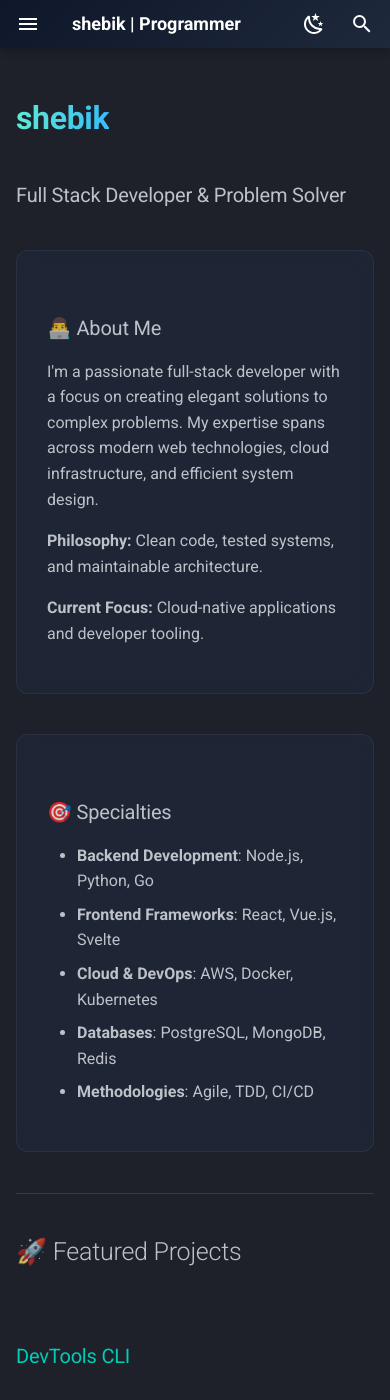
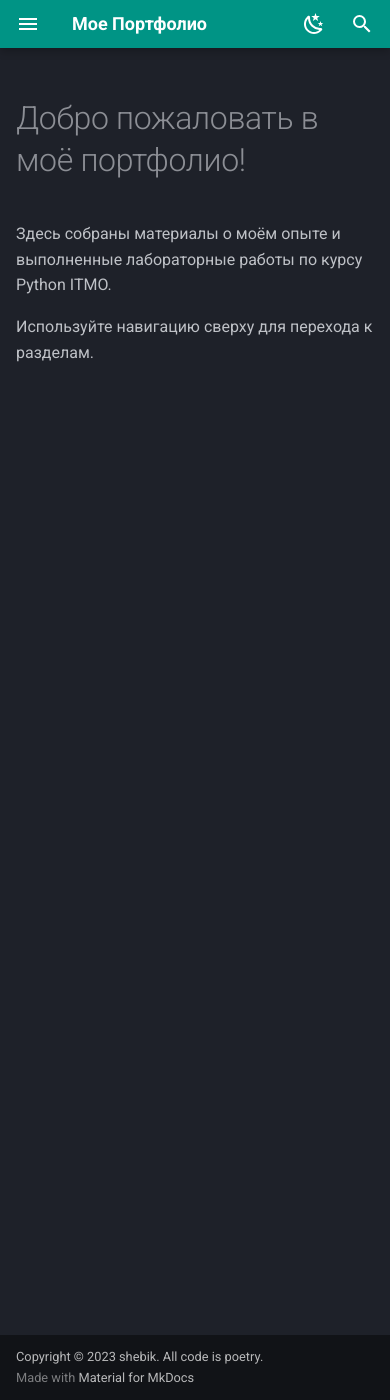
Before and after one commit to Shelbyen/shelbyen.github.io, an MkDocs documentation site: the page built from docs/index.md, in a window 390 px wide and 1400 px high. Built offline with MkDocs 1.6.1 and Material for MkDocs 9.7.7, drawn with Linux system fonts in a browser that asks for light colours; some of the changed text lies outside the part shown.

Commit message:
feat: update site for task

````diff
--- a/docs/css/custom.css
+++ /dev/null
@@ -1,132 +0,0 @@
-/* Custom styles for shebik's MkDocs site */
-
-:root {
-    --primary-gradient: linear-gradient(90deg, #5eead4, #38bdf8);
-    --card-bg: rgba(30, 41, 59, 0.7);
-    --border-color: rgba(148, 163, 184, 0.1);
-}
-
-/* Gradient text */
-.gradient-text {
-    background: var(--primary-gradient);
-    -webkit-background-clip: text;
-    background-clip: text;
-    color: transparent;
-    font-weight: 800;
-}
-
-/* Card layouts */
-.card-grid {
-    display: grid;
-    grid-template-columns: repeat(auto-fit, minmax(300px, 1fr));
-    gap: 2rem;
-    margin: 2rem 0;
-}
-
-.card {
-    background: var(--card-bg);
-    backdrop-filter: blur(10px);
-    border-radius: 12px;
-    padding: 1.5rem;
-    border: 1px solid var(--border-color);
-    transition: transform 0.3s ease, box-shadow 0.3s ease;
-}
-
-.card:hover {
-    transform: translateY(-5px);
-    box-shadow: 0 10px 30px rgba(0, 0, 0, 0.2);
-}
-
-/* Projects grid */
-.projects-grid {
-    display: grid;
-    gap: 2rem;
-    margin: 2rem 0;
-}
-
-.project-card {
-    background: var(--card-bg);
-    border-radius: 12px;
-    padding: 2rem;
-    border-left: 4px solid #5eead4;
-    margin: 1rem 0;
-}
-
-/* Skills styling */
-.skill-category {
-    background: rgba(15, 23, 42, 0.5);
-    border-radius: 8px;
-    padding: 1.5rem;
-    margin: 1.5rem 0;
-    border: 1px solid var(--border-color);
-}
-
-/* Contact grid */
-.contact-grid {
-    display: grid;
-    grid-template-columns: repeat(auto-fit, minmax(250px, 1fr));
-    gap: 1.5rem;
-    margin: 2rem 0;
-}
-
-.contact-card {
-    background: var(--card-bg);
-    border-radius: 12px;
-    padding: 1.5rem;
-    text-align: center;
-}
-
-/* Quote styling */
-.quote {
-    font-style: italic;
-    color: #94a3b8;
-    border-left: 3px solid #5eead4;
-    padding-left: 1rem;
-    margin: 2rem 0;
-}
-
-/* Table improvements */
-.md-typeset table:not([class]) {
-    box-shadow: 0 4px 10px rgba(0, 0, 0, 0.1);
-    border-radius: 8px;
-    overflow: hidden;
-}
-
-.md-typeset table:not([class]) th {
-    background: linear-gradient(90deg, rgba(94, 234, 212, 0.1), rgba(56, 189, 248, 0.1));
-}
-
-/* Custom header */
-.md-header {
-    background: linear-gradient(135deg, #0f172a 0%, #1e293b 100%);
-    backdrop-filter: blur(10px);
-}
-
-/* Code block styling */
-.highlight pre {
-    border-radius: 8px;
-    border: 1px solid var(--border-color);
-}
-
-/* Button styling */
-.md-button {
-    border-radius: 8px;
-    transition: all 0.3s ease;
-}
-
-.md-button--primary {
-    background: var(--primary-gradient);
-    border: none;
-}
-
-/* Responsive adjustments */
-@media (max-width: 768px) {
-    .card-grid,
-    .contact-grid {
-        grid-template-columns: 1fr;
-    }
-
-    .project-card {
-        padding: 1rem;
-    }
-}
--- a/docs/index.md
+++ b/docs/index.md
@@ -1,71 +1,5 @@
----
-title: Home
-description: Full Stack Developer & Problem Solver
----
+# Добро пожаловать в моё портфолио!
 
-# <span class="gradient-text">shebik</span>
-### Full Stack Developer & Problem Solver
+Здесь собраны материалы о моём опыте и выполненные лабораторные работы по курсу Python ITMO.
 
-<div class="card-grid" markdown="1">
-
-<div class="card" markdown="1">
-### 👨‍💻 About Me
-
-I'm a passionate full-stack developer with a focus on creating elegant solutions to complex problems. My expertise spans across modern web technologies, cloud infrastructure, and efficient system design.
-
-**Philosophy:** Clean code, tested systems, and maintainable architecture.
-
-**Current Focus:** Cloud-native applications and developer tooling.
-
-</div>
-
-<div class="card" markdown="1">
-### 🎯 Specialties
-
-- **Backend Development**: Node.js, Python, Go
-- **Frontend Frameworks**: React, Vue.js, Svelte
-- **Cloud & DevOps**: AWS, Docker, Kubernetes
-- **Databases**: PostgreSQL, MongoDB, Redis
-- **Methodologies**: Agile, TDD, CI/CD
-
-</div>
-
-</div>
-
----
-
-## 🚀 Featured Projects
-
-<div class="projects-grid" markdown="1">
-
-### [DevTools CLI](https://github.com/shebik/devtools)
-A command-line interface for automating development workflows with plugins for code generation, dependency management, and deployment.
-
-**Tech:** Node.js, TypeScript, Commander.js
-
-### [CodeCanvas](https://github.com/shebik/codecanvas)
-Visual programming environment that transforms code into interactive diagrams and documentation.
-
-**Tech:** React, D3.js, Monaco Editor
-
-### [SecureAPI Gateway](https://github.com/shebik/secureapi)
-Authentication and rate-limiting gateway with built-in monitoring and analytics dashboard.
-
-**Tech:** Go, Redis, PostgreSQL, Grafana
-
-</div>
-
----
-
-## 📈 Recent Activity
-
-```mermaid
-gantt
-    title Current Projects Timeline
-    dateFormat  YYYY-MM-DD
-    section Full-Stack
-    E-commerce Platform :active, 2023-10-01, 60d
-    API Microservices   :active, 2023-10-15, 45d
-    section Open Source
-    DevTools v2.0       :2023-09-15, 30d
-    CodeCanvas Docs     :2023-11-01, 20d
+Используйте навигацию сверху для перехода к разделам.
--- a/docs/js/custom.js
+++ /dev/null
@@ -1,81 +0,0 @@
-// Custom JavaScript for shebik's MkDocs site
-
-document.addEventListener('DOMContentLoaded', function() {
-    // Add current year to footer
-    const yearSpan = document.getElementById('currentYear');
-    if (yearSpan) {
-        yearSpan.textContent = new Date().getFullYear();
-    }
-
-    // Add copy-to-clipboard functionality for code blocks
-    document.querySelectorAll('pre code').forEach((block) => {
-        const button = document.createElement('button');
-        button.className = 'copy-button';
-        button.innerHTML = '<i class="fa fa-copy"></i>';
-        button.title = 'Copy to clipboard';
-
-        const pre = block.parentElement;
-        if (pre) {
-            pre.style.position = 'relative';
-            button.style.position = 'absolute';
-            button.style.top = '8px';
-            button.style.right = '8px';
-            button.style.opacity = '0.7';
-            button.style.transition = 'opacity 0.3s';
-
-            button.addEventListener('mouseenter', () => {
-                button.style.opacity = '1';
-            });
-
-            button.addEventListener('mouseleave', () => {
-                button.style.opacity = '0.7';
-            });
-
-            button.addEventListener('click', () => {
-                navigator.clipboard.writeText(block.textContent).then(() => {
-                    button.innerHTML = '<i class="fa fa-check"></i>';
-                    setTimeout(() => {
-                        button.innerHTML = '<i class="fa fa-copy"></i>';
-                    }, 2000);
-                });
-            });
-
-            pre.appendChild(button);
-        }
-    });
-
-    // Smooth scrolling for anchor links
-    document.querySelectorAll('a[href^="#"]').forEach(anchor => {
-        anchor.addEventListener('click', function(e) {
-            const href = this.getAttribute('href');
-            if (href !== '#') {
-                e.preventDefault();
-                const target = document.querySelector(href);
-                if (target) {
-                    target.scrollIntoView({
-                        behavior: 'smooth',
-                        block: 'start'
-                    });
-                }
-            }
-        });
-    });
-
-    // Add animation to cards on scroll
-    const observerOptions = {
-        threshold: 0.1,
-        rootMargin: '0px 0px -50px 0px'
-    };
-
-    const observer = new IntersectionObserver((entries) => {
-        entries.forEach(entry => {
-            if (entry.isIntersecting) {
-                entry.target.classList.add('animate-in');
-            }
-        });
-    }, observerOptions);
-
-    document.querySelectorAll('.card, .project-card, .contact-card').forEach((el) => {
-        observer.observe(el);
-    });
-});
--- a/mkdocs.yml
+++ b/mkdocs.yml
@@ -27,57 +27,18 @@ theme:
     - navigation.top
     - toc.integrate
 
-markdown_extensions:
-  - attr_list
-  - md_in_html
-  - pymdownx.superfences:
-      custom_fences:
-        - name: mermaid
-          class: mermaid
-          format: !!python/name:pymdownx.superfences.fence_code_format
+# Navigation
+site_name: Мое Портфолио
 
-
-# Extra CSS and JS
-extra_css:
-  - css/custom.css
-
-extra_javascript:
-  - js/custom.js
-
-# Plugins
-plugins:
-  - search
-  - git-committers:
-      enabled: true
-      repository: github.com/shebik
-  - minify:
-      minify_html: true
-
-# Navigation
 nav:
-  - Home: index.md
-  - Skills: skills.md
-  - Projects: projects.md
-  - Contact: contact.md
-
-# Page tree
-extra:
-  social:
-    - icon: fontawesome/brands/github
-      link: https://github.com/shebik
-      name: GitHub
-    - icon: fontawesome/brands/linkedin
-      link: https://linkedin.com/in/shebik
-      name: LinkedIn
-    - icon: fontawesome/brands/twitter
-      link: https://twitter.com/shebik
-      name: Twitter
-    - icon: fontawesome/brands/stack-overflow
-      link: https://stackoverflow.com/users/shebik
-      name: Stack Overflow
-    - icon: fontawesome/solid/envelope
-      link: mailto:hello@shebik.dev
-      name: Email
+  - Главная: index.md
+  - Об авторе: about.md
+  - Лабораторные работы:
+      - Лабораторная 1: labs/lab1.md
+      # - Лабораторная 2: labs/lab2.md
+      # - Лабораторная 3: labs/lab3.md
+      # - Лабораторная 4: labs/lab4.md
+      # - Лабораторная 5: labs/lab5.md
 
 # Copyright
 copyright: Copyright &copy; 2023 shebik. All code is poetry.
````
Also changed, not shown: README.md (+3 -0 lines), docs/about.md (added, +11 -0 lines), docs/contact.md (deleted, +0 -43 lines), docs/labs/lab1.md (added, +20 -0 lines), docs/projects.md (deleted, +0 -73 lines), docs/skills.md (deleted, +0 -85 lines).
